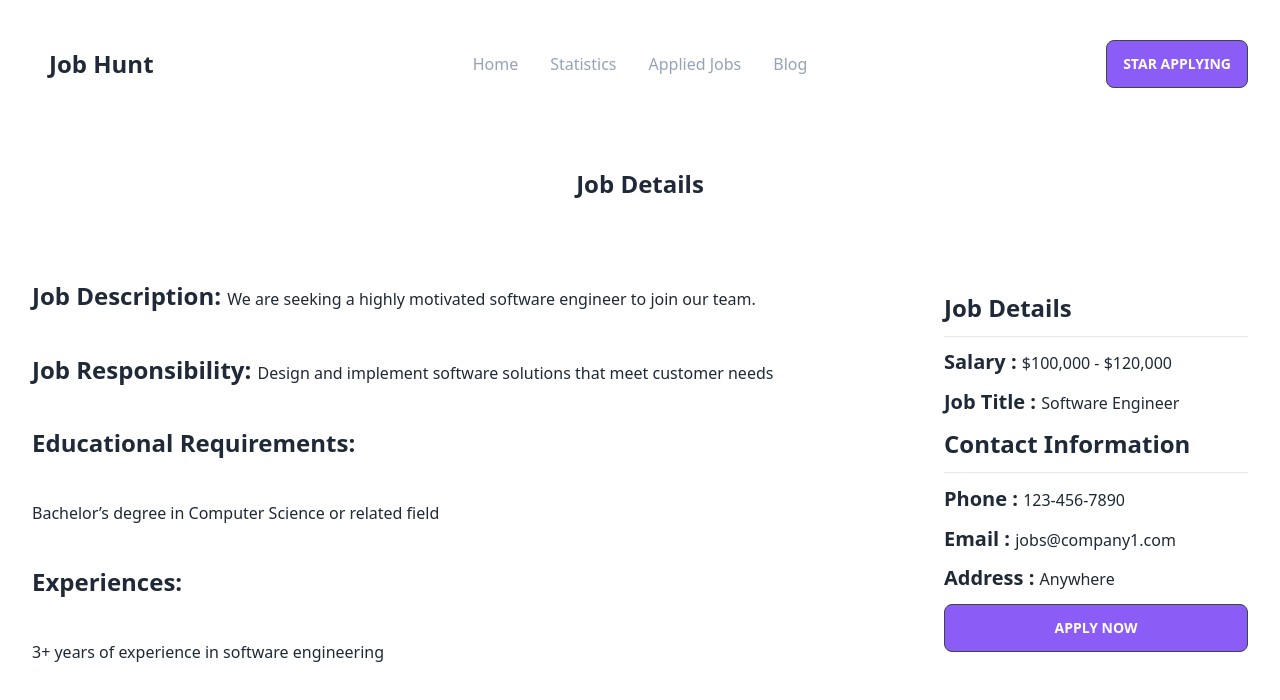
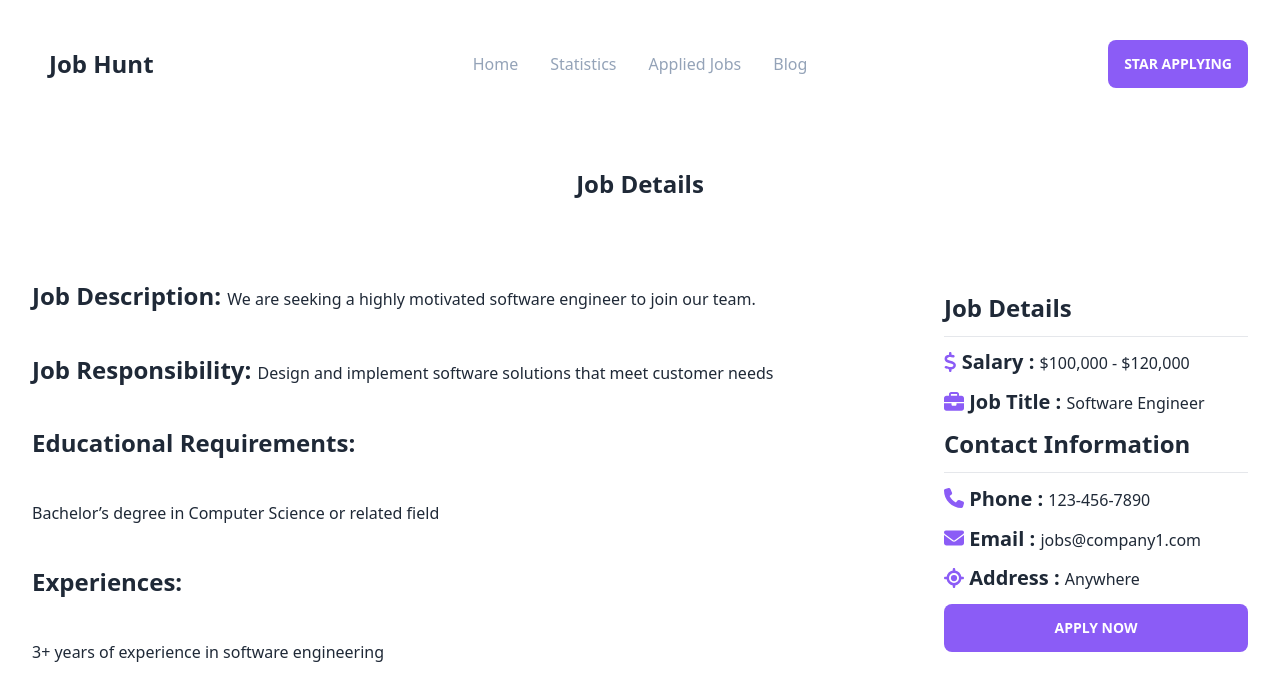
Before and after one commit to maksudur-pro/job-hunt, a React (Vite) app: page /details/1 in a window 1280 px wide. Shown: the top 700 px of the page. Built offline with nearby package versions, Linux system fonts and the light colour scheme.

Commit message:
added icon

```diff
--- a/package.json
+++ b/package.json
@@ -9,6 +9,9 @@
     "preview": "vite preview"
   },
   "dependencies": {
+    "@fortawesome/fontawesome-svg-core": "^6.4.0",
+    "@fortawesome/free-solid-svg-icons": "^6.4.0",
+    "@fortawesome/react-fontawesome": "^0.2.0",
     "daisyui": "^2.51.5",
     "localforage": "^1.10.0",
     "match-sorter": "^6.3.1",
--- a/src/Components/AppliedJobs.jsx
+++ b/src/Components/AppliedJobs.jsx
@@ -23,14 +23,13 @@ const AppliedJobs = () => {
       return job.type === "Onsite";
     }
   });
-  console.log(filterData);
   return (
     <div className="my-container">
       <div className="text-end">
         <div className="dropdown">
           <label
             tabIndex={0}
-            className="btn btn-outline m-1 bg-gray-300 text-black">
+            className="btn border-none bg-violet-500 hover:bg-violet-700">
             Sort By{" "}
             <svg
               className="fill-current"
@@ -45,13 +44,25 @@ const AppliedJobs = () => {
             tabIndex={0}
             className="dropdown-content menu p-2 shadow bg-base-100 rounded-box w-52">
             <li>
-              <button onClick={() => setFilter("all")}>All</button>
+              <button
+                onClick={() => setFilter("all")}
+                className="hover:bg-violet-700 hover:text-white">
+                All
+              </button>
             </li>
             <li>
-              <button onClick={() => setFilter("Onsite")}>Onsite</button>
+              <button
+                onClick={() => setFilter("Onsite")}
+                className="hover:bg-violet-700 hover:text-white">
+                Onsite
+              </button>
             </li>
             <li>
-              <button onClick={() => setFilter("Remote")}>Remote</button>
+              <button
+                onClick={() => setFilter("Remote")}
+                className="hover:bg-violet-700 hover:text-white">
+                Remote
+              </button>
             </li>
           </ul>
         </div>
--- a/src/Components/Feature.jsx
+++ b/src/Components/Feature.jsx
@@ -19,7 +19,9 @@ const Feature = ({ feature }) => {
         </div>
         <div>
           <Link to={`details/${id}`}>
-            <button className="btn bg-violet-500">View Details</button>
+            <button className="btn border-none bg-violet-500 hover:bg-violet-700">
+              View Details
+            </button>
           </Link>
         </div>
       </div>
--- a/src/Components/Header.jsx
+++ b/src/Components/Header.jsx
@@ -64,7 +64,9 @@ const Header = () => {
         </ul>
       </div>
       <div className="navbar-end">
-        <a className="btn bg-violet-500">Star Applying</a>
+        <a className="btn border-none bg-violet-500 hover:bg-violet-700">
+          Star Applying
+        </a>
       </div>
     </div>
   );
--- a/src/Components/Home.jsx
+++ b/src/Components/Home.jsx
@@ -1,8 +1,6 @@
 import React, { useEffect, useState } from "react";
 import JobCategory from "./JobCategory";
 import Feature from "./Feature";
-import { Link, useLoaderData } from "react-router-dom";
-import ViewDetails from "./ViewDetails";
 
 const Home = () => {
   const [features, setFeatures] = useState([]);
@@ -32,7 +30,9 @@ const Home = () => {
             from start to finish.
           </p>
           <br />
-          <button className="btn bg-violet-500">Get Started</button>
+          <button className="btn border-none bg-violet-500 hover:bg-violet-700">
+            Get Started
+          </button>
         </div>
         <div>
           <img src="https://i.ibb.co/H7s5rnR/P3-OLGJ1-copy-1.png" alt="" />
@@ -69,7 +69,11 @@ const Home = () => {
       <div className="text-center">
         <button
           onClick={() => setData(!data)}
-          className={`${data ? "hidden" : "btn mb-7 bg-violet-500"}`}>
+          className={`${
+            data
+              ? "hidden"
+              : "btn mb-7 border-none bg-violet-500 hover:bg-violet-700"
+          }`}>
           see more
         </button>
       </div>
--- a/src/Components/SingleAppliedJobs.jsx
+++ b/src/Components/SingleAppliedJobs.jsx
@@ -28,7 +28,7 @@ const SingleAppliedJobs = ({ ap }) => {
             </div>
           </div>
           <Link to={`/details/${id}`}>
-            <button className="p-2 mt-2 bg-violet-400 rounded text-white font-semibold shadow-lg">
+            <button className="p-2 mt-2 border-none bg-violet-500 hover:bg-violet-700 rounded text-white font-semibold shadow-lg">
               View Details
             </button>
           </Link>
--- a/src/Components/ViewDetails.jsx
+++ b/src/Components/ViewDetails.jsx
@@ -1,5 +1,11 @@
 import { useLoaderData, useParams } from "react-router-dom";
 import { addToDb } from "./utilities/FakeDb";
+import { FontAwesomeIcon } from "@fortawesome/react-fontawesome";
+import { faDollar } from "@fortawesome/free-solid-svg-icons";
+import { faPhone } from "@fortawesome/free-solid-svg-icons";
+import { faEnvelope } from "@fortawesome/free-solid-svg-icons";
+import { faLocation } from "@fortawesome/free-solid-svg-icons";
+import { faBriefcase } from "@fortawesome/free-solid-svg-icons";
 
 const ViewDetails = () => {
   const params = useParams();
@@ -41,30 +47,45 @@ const ViewDetails = () => {
           <p className="text-2xl font-bold">Job Details</p>
           <hr />
           <p>
-            <span className="text-xl font-bold">Salary : </span>
+            <span className="text-xl font-bold">
+              <FontAwesomeIcon icon={faDollar} className="text-violet-500" />{" "}
+              Salary :{" "}
+            </span>
             {salary}
           </p>
           <p>
-            <span className="text-xl font-bold">Job Title : </span>
+            <span className="text-xl font-bold">
+              <FontAwesomeIcon icon={faBriefcase} className="text-violet-500" />{" "}
+              Job Title :{" "}
+            </span>
             {title}
           </p>
           <p className="text-2xl font-bold">Contact Information</p>
           <hr />
           <p>
-            <span className="text-xl font-bold">Phone : </span>
+            <span className="text-xl font-bold">
+              <FontAwesomeIcon icon={faPhone} className="text-violet-500" />{" "}
+              Phone :{" "}
+            </span>
             {contact.phone}
           </p>
           <p>
-            <span className="text-xl font-bold">Email : </span>
+            <span className="text-xl font-bold">
+              <FontAwesomeIcon icon={faEnvelope} className="text-violet-500" />{" "}
+              Email :{" "}
+            </span>
             {contact.email}
           </p>
           <p>
-            <span className="text-xl font-bold">Address : </span>
+            <span className="text-xl font-bold">
+              <FontAwesomeIcon icon={faLocation} className="text-violet-500" />{" "}
+              Address :{" "}
+            </span>
             {location}
           </p>
           <button
             onClick={() => handleAdd(id)}
-            className="btn w-full bg-violet-500">
+            className="btn w-full border-none bg-violet-500 hover:bg-violet-700">
             Apply Now
           </button>
         </div>
```
Also changed, not shown: 1 other file (tests, documents, lock files or other folders).
